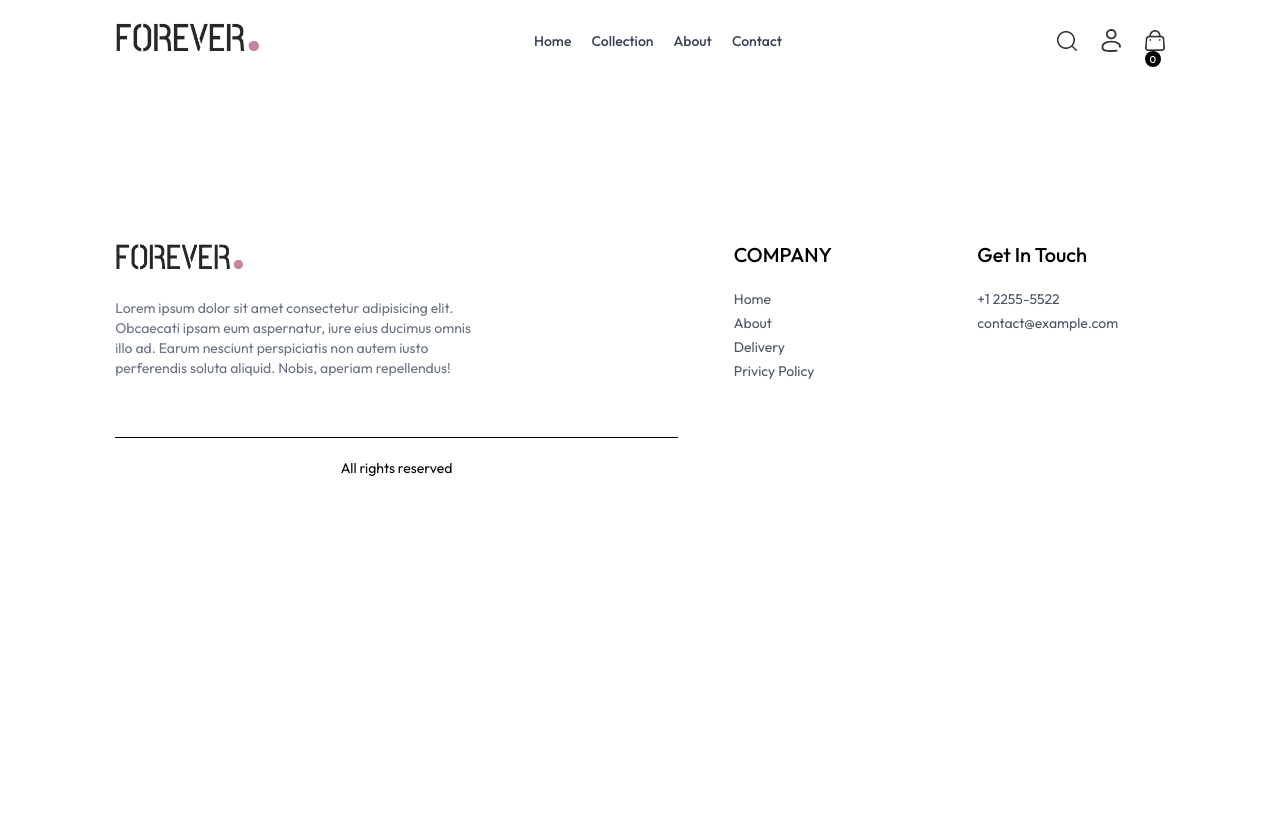
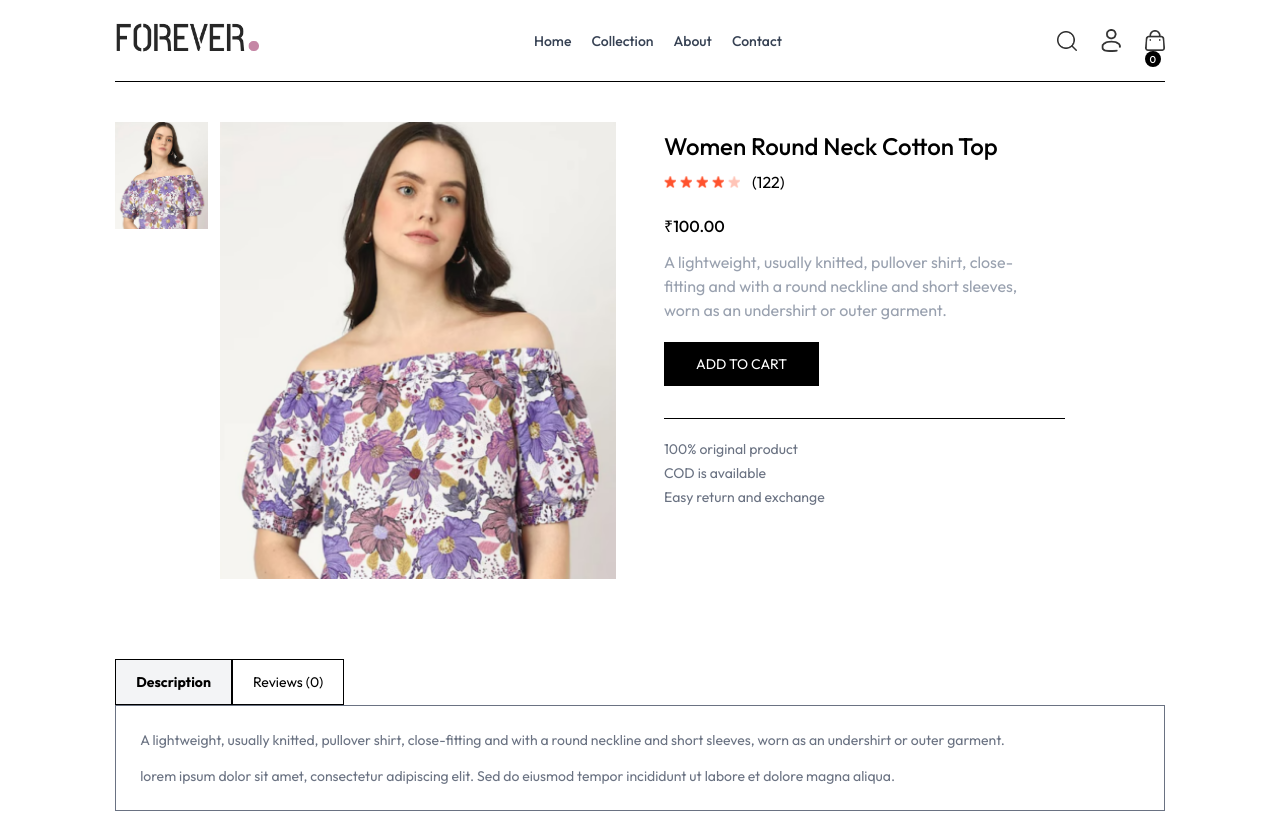
Before and after one commit to aaslaam/Cartio, a React app in the folder frontend/: page /product/aaaaa in a window 1280 px wide. Shown: the top 813 px of the page. Built offline with nearby package versions, Linux system fonts and the light colour scheme; the HTML template or start-up script is replaced by a standard one.

Commit message:
Added product description and reviews section

```diff
--- a/frontend/src/App.jsx
+++ b/frontend/src/App.jsx
@@ -26,7 +26,7 @@ const App = () => {
         <Route path="/contact" element={<Contact />} />
         <Route path="/collection" element={<Collection />} />
         <Route path="/about" element={<About />} />
-        <Route path="/products/:productId" element={<Product />} />
+        <Route path="/product/:productId" element={<Product />} />
         <Route path="/login" element={<Login />} />
         <Route path="/place-order" element={<PlaceOrder />} />
         <Route path="/orders" element={<Orders />} />
--- /dev/null
+++ b/frontend/src/components/ProductReviews.jsx
@@ -0,0 +1,137 @@
+import React, { useState } from 'react'
+import { assets } from '../assets/assets'
+
+const ProductReviews = ({ description }) => {
+  const [activeTab, setActiveTab] = useState('description')
+  const [reviews, setReviews] = useState([])
+  const [reviewForm, setReviewForm] = useState({ name: '', rating: 0, comment: '' })
+
+  const handleReviewChange = (e) => {
+    const { name, value } = e.target
+    setReviewForm((prev) => ({ ...prev, [name]: value }))
+  }
+
+  const handleStarClick = (rating) => {
+    setReviewForm((prev) => ({ ...prev, rating }))
+  }
+
+  const handleReviewSubmit = (e) => {
+    e.preventDefault()
+    if (!reviewForm.name.trim() || !reviewForm.comment.trim() || reviewForm.rating === 0) return
+
+    const newReview = {
+      id: Date.now(),
+      name: reviewForm.name,
+      rating: Number(reviewForm.rating),
+      comment: reviewForm.comment,
+      date: new Date().toLocaleDateString()
+    }
+
+    setReviews((prev) => [newReview, ...prev])
+    setReviewForm({ name: '', rating: 0, comment: '' })
+  }
+
+  return (
+    <div className='mt-20'>
+      <div className="flex">
+        <b
+          onClick={() => setActiveTab('description')}
+          className={`border px-5 py-3 text-sm cursor-pointer ${activeTab === 'description' ? 'bg-gray-100' : ''}`}
+        >
+          Description
+        </b>
+        <p
+          onClick={() => setActiveTab('reviews')}
+          className={`border px-5 py-3 text-sm cursor-pointer ${activeTab === 'reviews' ? 'bg-gray-100' : ''}`}
+        >
+          Reviews ({reviews.length})
+        </p>
+      </div>
+
+      {activeTab === 'description' ? (
+        <div className="flex flex-col gap-4 border px-6 py-6 text-sm text-gray-500">
+          <p>{description}</p>
+          <p>lorem ipsum dolor sit amet, consectetur adipiscing elit. Sed do eiusmod tempor incididunt ut labore et dolore magna aliqua.</p>
+        </div>
+      ) : (
+        <div className="flex flex-col gap-6 border px-6 py-6 text-sm">
+          {/* review list */}
+          <div className="flex flex-col">
+            {reviews.length === 0 ? (
+              <p className="text-gray-400">No reviews yet. Be the first to review this product.</p>
+            ) : (
+              reviews.map((review) => (
+                <div key={review.id} className="mb-5">
+                  <div className="flex items-center justify-between">
+                    <p className="font-medium">{review.name}</p>
+                    <p className="text-gray-400 text-xs">{review.date}</p>
+                  </div>
+                  <div className="flex items-center gap-1 mt-1">
+                    {Array.from({ length: 5 }).map((_, i) => (
+                      <img
+                        key={i}
+                        src={i < review.rating ? assets.star_icon : assets.star_dull_icon}
+                        alt="star"
+                        className="w-3 5"
+                      />
+                    ))}
+                  </div>
+                  <p className="text-gray-500 mt-2">{review.comment}</p>
+                </div>
+              ))
+            )}
+          </div>
+
+          {/* review form */}
+          <form onSubmit={handleReviewSubmit} className="flex flex-col gap-3 border-t pt-5">
+            <p className="font-medium">Write a review</p>
+            <input
+              type="text"
+              name="name"
+              value={reviewForm.name}
+              onChange={handleReviewChange}
+              placeholder="Your name"
+              className="border px-3 py-2 text-sm"
+              required
+            />
+
+            {/* clickable star rating - only click sets fill, no hover effect */}
+            <div className="flex items-center gap-1">
+              {Array.from({ length: 5 }).map((_, i) => {
+                const starValue = i + 1
+                const filled = starValue <= reviewForm.rating
+                return (
+                  <img
+                    key={i}
+                    src={filled ? assets.star_icon : assets.star_dull_icon}
+                    alt={`${starValue} star`}
+                    onClick={() => handleStarClick(starValue)}
+                    className="w-5 cursor-pointer"
+                  />
+                )
+              })}
+            </div>
+
+            <textarea
+              name="comment"
+              value={reviewForm.comment}
+              onChange={handleReviewChange}
+              placeholder="Share your thoughts about this product"
+              className="border px-3 py-2 text-sm"
+              rows={4}
+              required
+            />
+            <button
+              type="submit"
+              className="bg-black text-white px-6 py-2 text-sm w-fit cursor-pointer"
+            >
+              Submit Review
+            </button>
+          </form>
+        </div>
+      )}
+    </div>
+  )
+}
+
+export default ProductReviews
--- a/frontend/src/index.css
+++ b/frontend/src/index.css
@@ -14,6 +14,11 @@ a.active hr {
   font-weight: 400;
   font-style: normal;
 }
+/* hide scrollbar */
+
+::-webkit-scrollbar {
+  display: none;
+}
 /* highlights the current page in hamburger menu */
 @media (max-width:640px){
   a.active{
--- a/frontend/src/pages/Collection.jsx
+++ b/frontend/src/pages/Collection.jsx
@@ -115,6 +115,7 @@ const Collection = () => {
             <ProductItem key={index} id={item._id} image={item.image} name={item.name} price={item.price} />
           ))}
         </div>
+
       </div>
     </div>
   )
--- a/frontend/src/pages/Product.jsx
+++ b/frontend/src/pages/Product.jsx
@@ -1,9 +1,89 @@
-import React from 'react'
+import React, { useContext, useState, useEffect } from 'react'
+import { useParams } from 'react-router-dom'
+
+import { ShopContext } from '../context/ShopContext'
+import { assets } from '../assets/assets'
+import ProductReviews from '../components/ProductReviews'
+
 
 const Product = () => {
-  return (
-    <div>Product</div>
-  )
+  const { productId } = useParams()
+  const { products, currency } = useContext(ShopContext)
+  const [productData, setProductData] = useState(false)
+  const [image, setImage] = useState('')
+
+
+  const FetchProductData = async () => {
+    {/* checks product id */}
+    products.map((item) => {
+      if (item._id === productId) {
+        setProductData(item)
+        setImage(item.image[0])
+        return null
+      }
+      return null
+    })
+  }
+
+  useEffect(() => {
+    FetchProductData()
+  }, [productId, products])
+
+  return productData ? (
+    <div className='border-t pt-10 transition-opacity ease-in duration-500 opacity-100'>
+      {/* product data */}
+      <div className='flex gap-12 sm:gap-12 flex-col sm:flex-row'>
+        {/* product img */}
+        <div className='flex-1 flex flex-col-reverse gap-3 sm:flex-row'>
+          <div className='flex sm:flex-col overflow-x-auto sm:overflow-y-scroll justify-between sm:justify-normal sm:w-[18.7%] w-full'>
+            {productData.image.map((item, index) => (
+              <img
+                onClick={() => setImage(item)}
+                src={item}
+                key={index}
+                className='w-[24%] sm:w-full sm:mb-3 shrink-0 cursor-pointer'
+                alt={productData.name}
+              />
+            ))}
+          </div>
+          <div className='w-full sm:w-[80%]'>
+            <img className='w-full h-auto' src={image} alt={productData.name} />
+          </div>
+        </div>
+        {/* product details */}
+        <div className='flex-1'>
+          <h1 className='text-2xl mt-2 font-medium'>{productData.name}</h1>
+          {/* product rating */}
+
+          <div className='flex items-center gap-1 mt-2'>
+            <img src={assets.star_icon} alt="star_icon" className="w-3 5" />
+            <img src={assets.star_icon} alt="star_icon" className="w-3 5" />
+            <img src={assets.star_icon} alt="star_icon" className="w-3 5" />
+            <img src={assets.star_icon} alt="star_icon" className="w-3 5" />
+            <img src={assets.star_dull_icon} alt="star_dull_icon" className="w-3 5" />
+            <p className="pl-2">(122)</p>
+            {/* product rating end */}
+          </div>
+          <p className="mt-5 font-medium 3xl">{currency}{productData.price.toFixed(2)}</p>
+          <p className="mt-3 md:w-3/4 text-gray-400">{productData.description}</p>
+        {/* product details end */}
+
+          <button className='bg-black text-white px-8 py-3 text-sm mt-5 active:bg-gray-800 cursor-pointer'>
+            ADD TO CART
+          </button>
+          <hr className='mt-8 w-4/5' />
+          <div className='text-sm text-gray-500 mt-5 flex flex-col gap-1'>
+            <p>100% original product</p>
+            <p>COD is available</p>
+            <p>Easy return and exchange</p>
+          </div>
+        </div>
+      </div>
+
+      {/* desc and review sec */}
+      <ProductReviews description={productData.description} />
+    </div>
+  ) : <div className='opacity-0'></div>
 }
 
 export default Product
```
